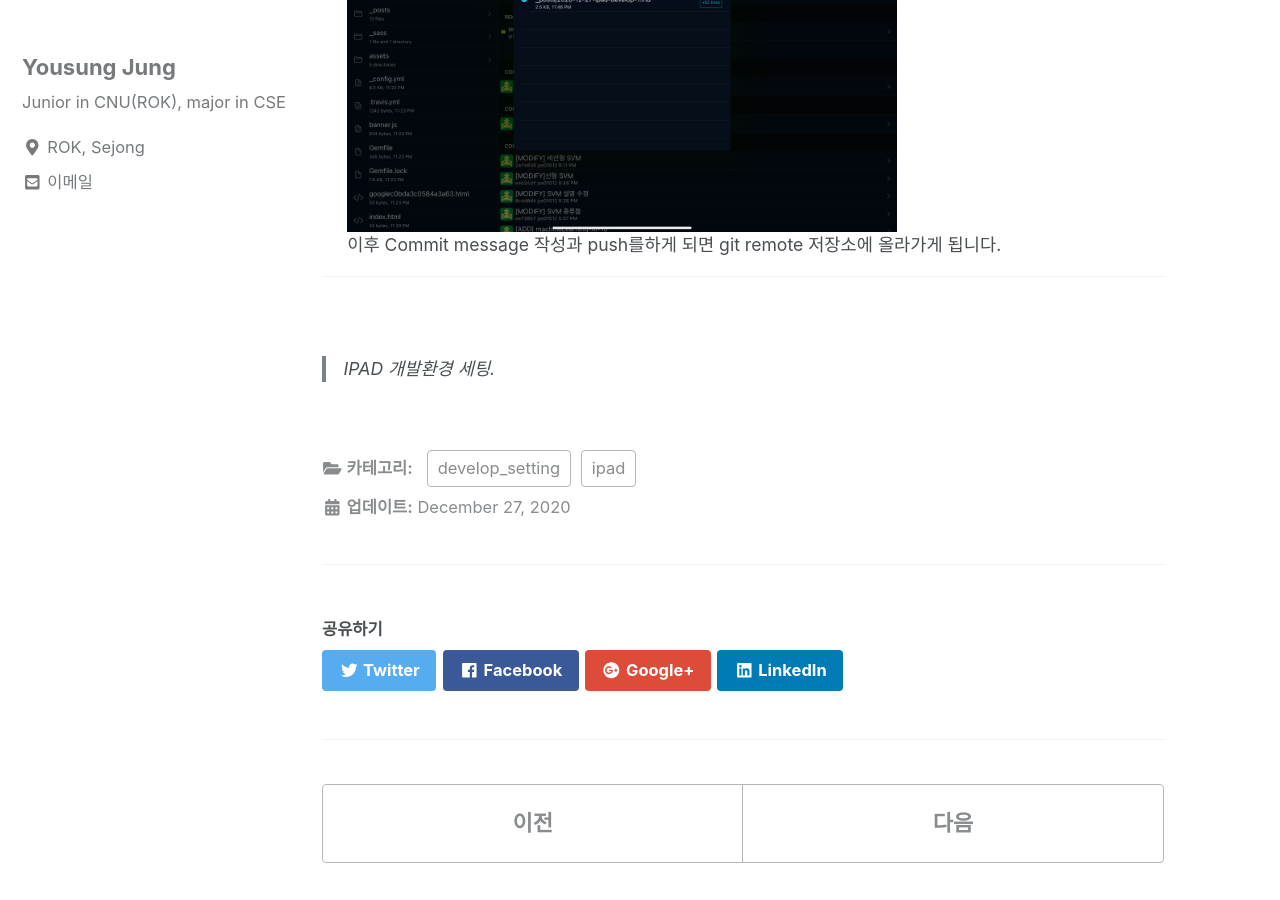
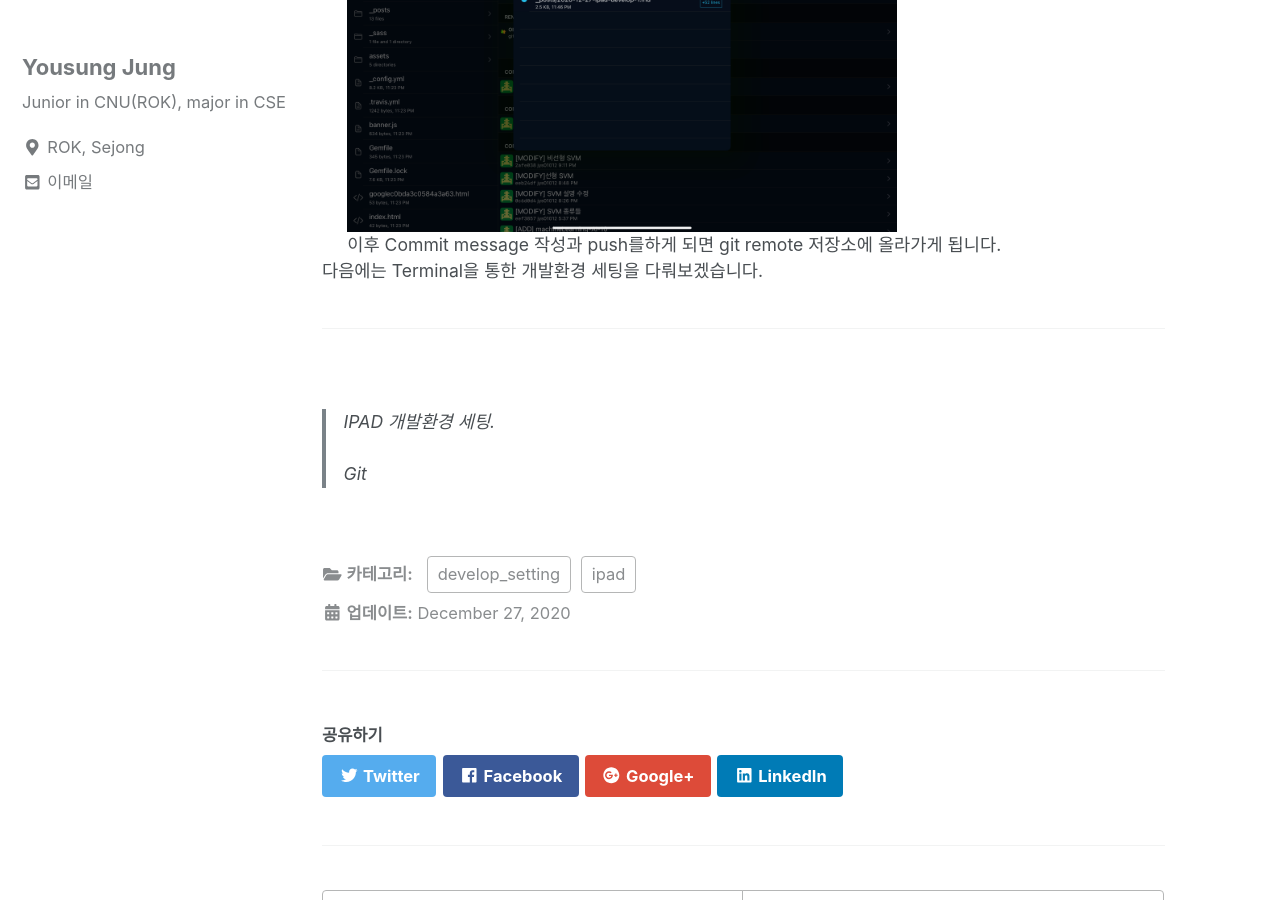
Before and after one commit to can019/can019.github.io, a Jekyll site: the page built from _posts/2020-12-27-Ipad-develop-1.md, in a window 1280 px wide and 900 px high, scrolled down 2409 px. Built offline with Jekyll 4.4.1, drawn with Linux system fonts in a browser that asks for light colours; nearby versions of some CDN libraries.

Commit message:
[MODIFY] blockquote modified
다음 포스팅에 대한 내용 기술

```diff
--- a/_posts/2020-12-27-Ipad-develop-1.md
+++ b/_posts/2020-12-27-Ipad-develop-1.md
@@ -48,16 +48,17 @@ categories: ipad develop_setting
 
           <img src="/assets/photos/ipadDevelop1/git_push.png" width="550px"><br/>
           이후 Commit message 작성과 push를하게 되면 git remote 저장소에 올라가게 됩니다.<br/>
-
-
         </div><!--article of major2-->
       </div><!--major2-->
+
+      다음에는 Terminal을 통한 개발환경 세팅을 다뤄보겠습니다.<br/><br/>
   </div><!--main-->
   <hr>
   <br>
   <div><!--<blockquote-->
     <blockquote>
-      IPAD 개발환경 세팅.
+      IPAD 개발환경 세팅.<br/><br/>
+      Git
     </blockquote>
   </div><!--<blockquote-->
 </div><!--biggest-->
```
